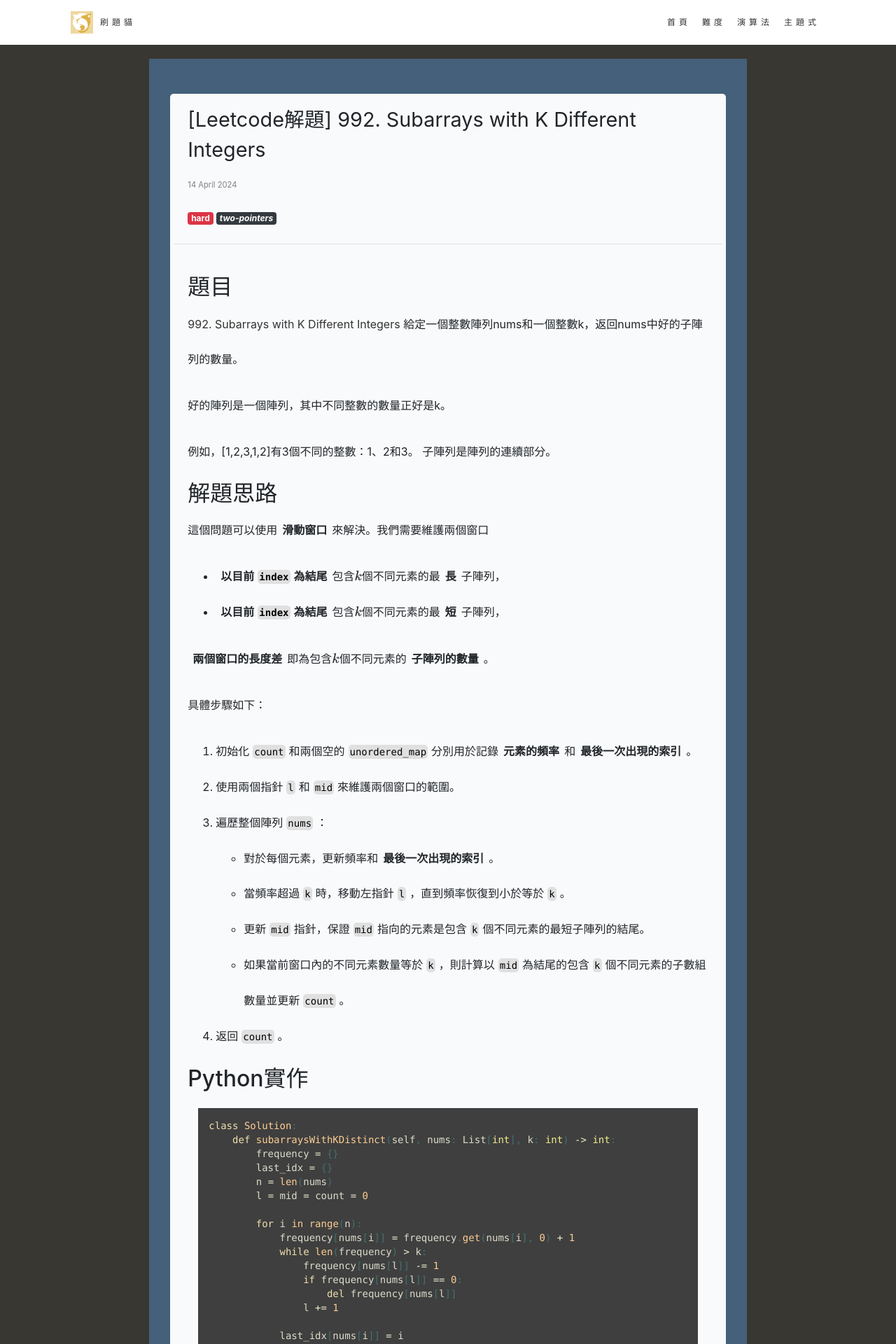
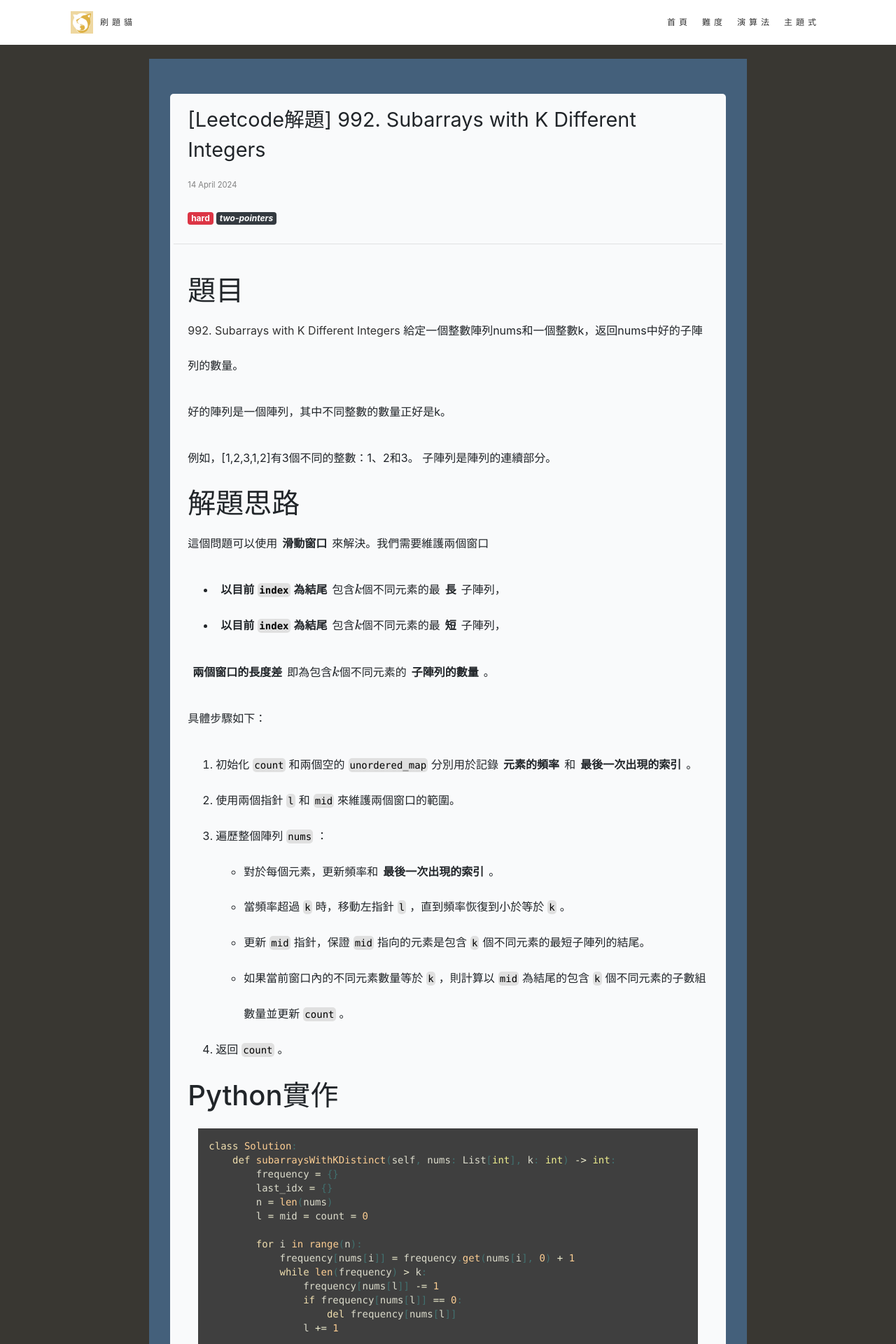
Before and after one commit to catxcoders/catxcoders.github.io, a Jekyll site: the page built from _posts/2024-04-14-992-Subarrays-with-K-Different-Integers.markdown, in a window 1280 px wide. Shown: the top 1920 px of the page at 70% size. Built offline with Jekyll 4.4.1, drawn with Linux system fonts in a browser that asks for light colours; nearby versions of some CDN libraries; formulas are drawn with MathJax 3.

Commit message:
refactor

````diff
--- a/_posts/2024-03-23-309-Best-Time-to-Buy-and-Sell-Stock-with-Cooldown.markdown
+++ b/_posts/2024-03-23-309-Best-Time-to-Buy-and-Sell-Stock-with-Cooldown.markdown
@@ -15,6 +15,7 @@
 [309. Best Time to Buy and Sell Stock with Cooldown](https://leetcode.com/problems/best-time-to-buy-and-sell-stock-with-cooldown/)
 
 想像你在買賣股票，給定一個股票價格的序列表示每天的股價，每次可以選擇買或是賣，如果賣出的時候，會有一天的cooldown不能買，每次只能持有一個股票。
+ <!--more-->
 
 # 解題思路
 
--- a/_posts/2024-04-14-992-Subarrays-with-K-Different-Integers.markdown
+++ b/_posts/2024-04-14-992-Subarrays-with-K-Different-Integers.markdown
@@ -8,7 +8,8 @@
 excerpt_separator: <!--more-->
 ---
 
-## 題目
+# 題目
+
 [992. Subarrays with K Different Integers](https://leetcode.com/problems/subarrays-with-k-different-integers)
 給定一個整數陣列nums和一個整數k，返回nums中好的子陣列的數量。
 
@@ -18,7 +19,7 @@
 子陣列是陣列的連續部分。
 <!--more-->
 
-## 解題思路
+# 解題思路
 
 這個問題可以使用**滑動窗口**來解決。我們需要維護兩個窗口
 * **以目前`index`為結尾**包含$k$個不同元素的最**長**子陣列，
@@ -37,7 +38,7 @@
     - 如果當前窗口內的不同元素數量等於`k`，則計算以`mid`為結尾的包含`k`個不同元素的子數組數量並更新`count`。
 4. 返回`count`。
 
-## Python實作
+# Python實作
 
 ```python
 class Solution:
@@ -67,7 +68,7 @@
 
 ```
 
-## C++實作
+# C++實作
 
 ```cpp
 class Solution {
@@ -103,7 +104,7 @@
 
 ```
 
-## 複雜度分析
+# 複雜度分析
 
 - **時間複雜度**：遍歷一次陣列需要$O(n)$的時間，其中$n$是陣列的長度。在每次遍歷中，我們進行$O(1)$的操作，因此總的時間複雜度為$O(n)$。
 - **空間複雜度**：我們使用了兩個`unordered_map`來存儲頻率和最後一次出現的索引，以及一些變量。因此，空間複雜度為$O(n)$。
````
